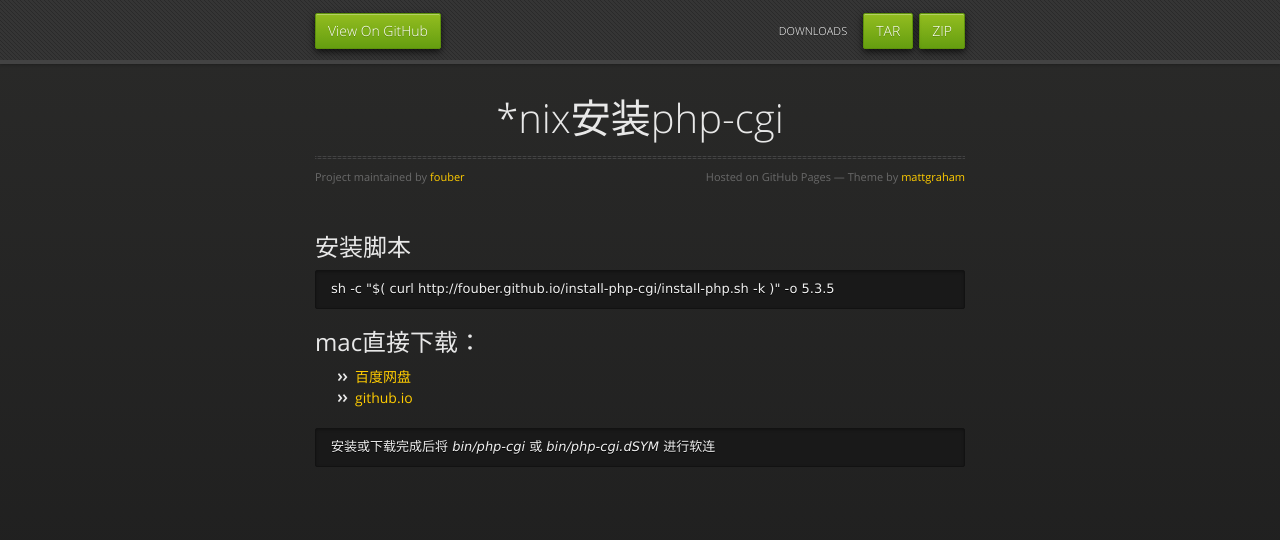
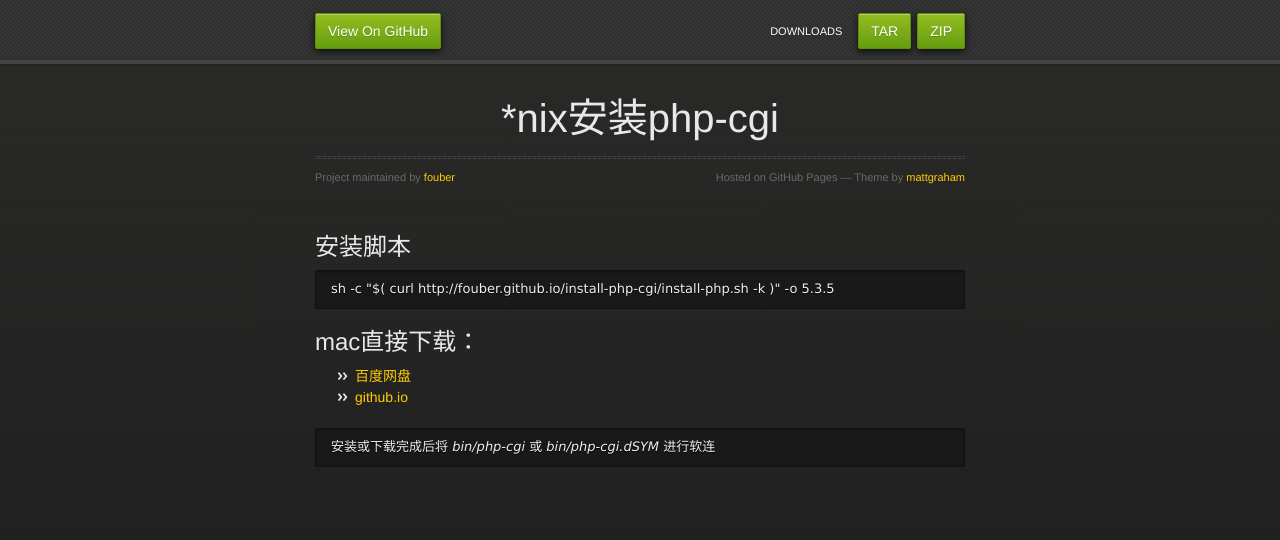
Before and after one commit to fouber/install-php-cgi, a plain HTML site: page index.html in a window 1280 px wide. Drawn offline with nearby package versions, Linux system fonts and the light colour scheme.

Commit message:
update sytle

```diff
--- a/stylesheets/styles.css
+++ b/stylesheets/styles.css
@@ -1,73 +1,3 @@
-@font-face {
-  font-family: 'OpenSansLight';
-  src: url("../fonts/OpenSans-Light-webfont.eot");
-  src: url("../fonts/OpenSans-Light-webfont.eot?#iefix") format("embedded-opentype"), url("../fonts/OpenSans-Light-webfont.woff") format("woff"), url("../fonts/OpenSans-Light-webfont.ttf") format("truetype"), url("../fonts/OpenSans-Light-webfont.svg#OpenSansLight") format("svg");
-  font-weight: normal;
-  font-style: normal;
-}
-
-@font-face {
-  font-family: 'OpenSansLightItalic';
-  src: url("../fonts/OpenSans-LightItalic-webfont.eot");
-  src: url("../fonts/OpenSans-LightItalic-webfont.eot?#iefix") format("embedded-opentype"), url("../fonts/OpenSans-LightItalic-webfont.woff") format("woff"), url("../fonts/OpenSans-LightItalic-webfont.ttf") format("truetype"), url("../fonts/OpenSans-LightItalic-webfont.svg#OpenSansLightItalic") format("svg");
-  font-weight: normal;
-  font-style: normal;
-}
-
-@font-face {
-  font-family: 'OpenSansRegular';
-  src: url("../fonts/OpenSans-Regular-webfont.eot");
-  src: url("../fonts/OpenSans-Regular-webfont.eot?#iefix") format("embedded-opentype"), url("../fonts/OpenSans-Regular-webfont.woff") format("woff"), url("../fonts/OpenSans-Regular-webfont.ttf") format("truetype"), url("../fonts/OpenSans-Regular-webfont.svg#OpenSansRegular") format("svg");
-  font-weight: normal;
-  font-style: normal;
-  -webkit-font-smoothing: antialiased;
-}
-
-@font-face {
-  font-family: 'OpenSansItalic';
-  src: url("../fonts/OpenSans-Italic-webfont.eot");
-  src: url("../fonts/OpenSans-Italic-webfont.eot?#iefix") format("embedded-opentype"), url("../fonts/OpenSans-Italic-webfont.woff") format("woff"), url("../fonts/OpenSans-Italic-webfont.ttf") format("truetype"), url("../fonts/OpenSans-Italic-webfont.svg#OpenSansItalic") format("svg");
-  font-weight: normal;
-  font-style: normal;
-  -webkit-font-smoothing: antialiased;
-}
-
-@font-face {
-  font-family: 'OpenSansSemibold';
-  src: url("../fonts/OpenSans-Semibold-webfont.eot");
-  src: url("../fonts/OpenSans-Semibold-webfont.eot?#iefix") format("embedded-opentype"), url("../fonts/OpenSans-Semibold-webfont.woff") format("woff"), url("../fonts/OpenSans-Semibold-webfont.ttf") format("truetype"), url("../fonts/OpenSans-Semibold-webfont.svg#OpenSansSemibold") format("svg");
-  font-weight: normal;
-  font-style: normal;
-  -webkit-font-smoothing: antialiased;
-}
-
-@font-face {
-  font-family: 'OpenSansSemiboldItalic';
-  src: url("../fonts/OpenSans-SemiboldItalic-webfont.eot");
-  src: url("../fonts/OpenSans-SemiboldItalic-webfont.eot?#iefix") format("embedded-opentype"), url("../fonts/OpenSans-SemiboldItalic-webfont.woff") format("woff"), url("../fonts/OpenSans-SemiboldItalic-webfont.ttf") format("truetype"), url("../fonts/OpenSans-SemiboldItalic-webfont.svg#OpenSansSemiboldItalic") format("svg");
-  font-weight: normal;
-  font-style: normal;
-  -webkit-font-smoothing: antialiased;
-}
-
-@font-face {
-  font-family: 'OpenSansBold';
-  src: url("../fonts/OpenSans-Bold-webfont.eot");
-  src: url("../fonts/OpenSans-Bold-webfont.eot?#iefix") format("embedded-opentype"), url("../fonts/OpenSans-Bold-webfont.woff") format("woff"), url("../fonts/OpenSans-Bold-webfont.ttf") format("truetype"), url("../fonts/OpenSans-Bold-webfont.svg#OpenSansBold") format("svg");
-  font-weight: normal;
-  font-style: normal;
-  -webkit-font-smoothing: antialiased;
-}
-
-@font-face {
-  font-family: 'OpenSansBoldItalic';
-  src: url("../fonts/OpenSans-BoldItalic-webfont.eot");
-  src: url("../fonts/OpenSans-BoldItalic-webfont.eot?#iefix") format("embedded-opentype"), url("../fonts/OpenSans-BoldItalic-webfont.woff") format("woff"), url("../fonts/OpenSans-BoldItalic-webfont.ttf") format("truetype"), url("../fonts/OpenSans-BoldItalic-webfont.svg#OpenSansBoldItalic") format("svg");
-  font-weight: normal;
-  font-style: normal;
-  -webkit-font-smoothing: antialiased;
-}
-
 /* normalize.css 2012-02-07T12:37 UTC - http://github.com/necolas/normalize.css */
 /* =============================================================================
    HTML5 display definitions
```
